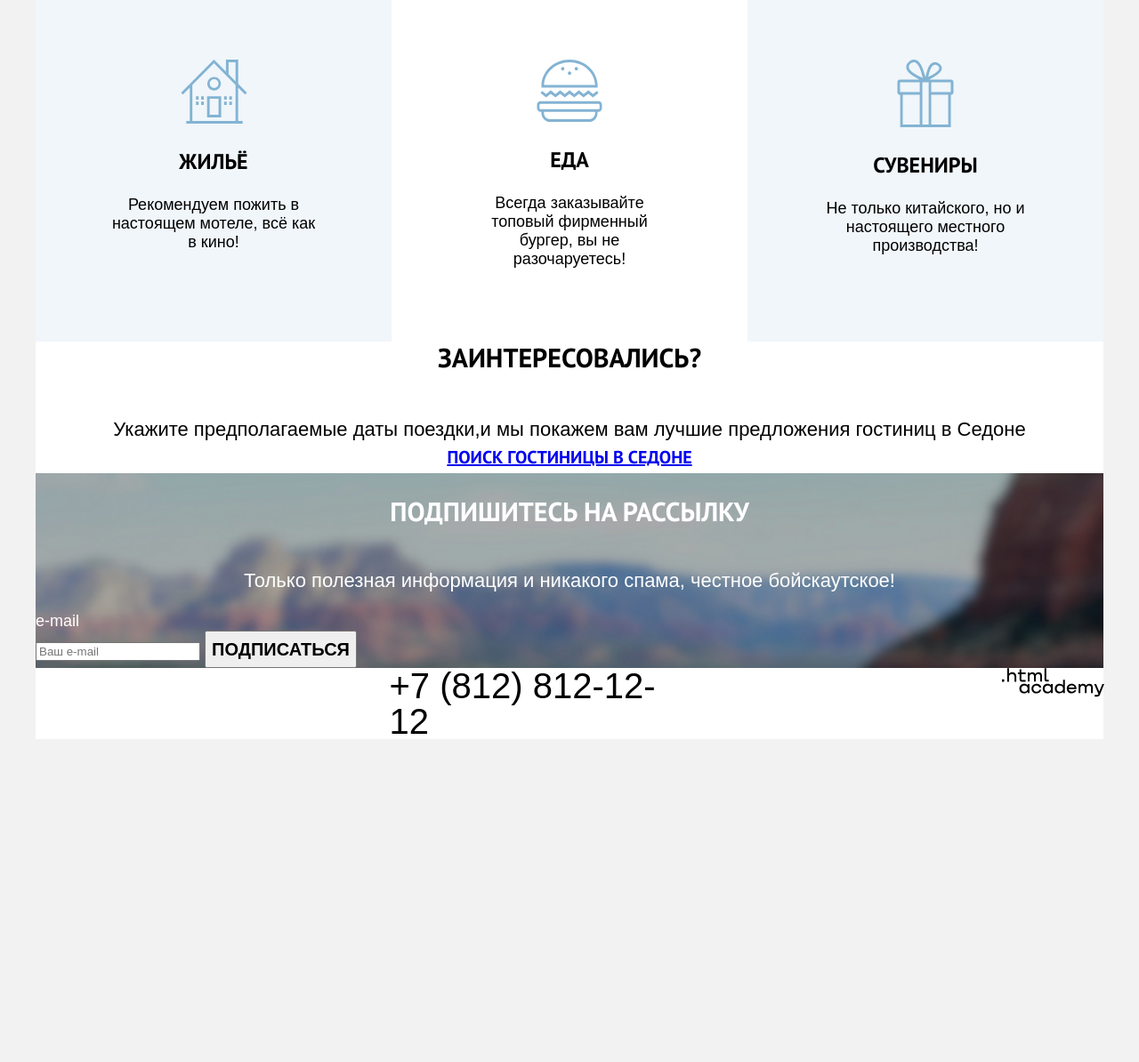
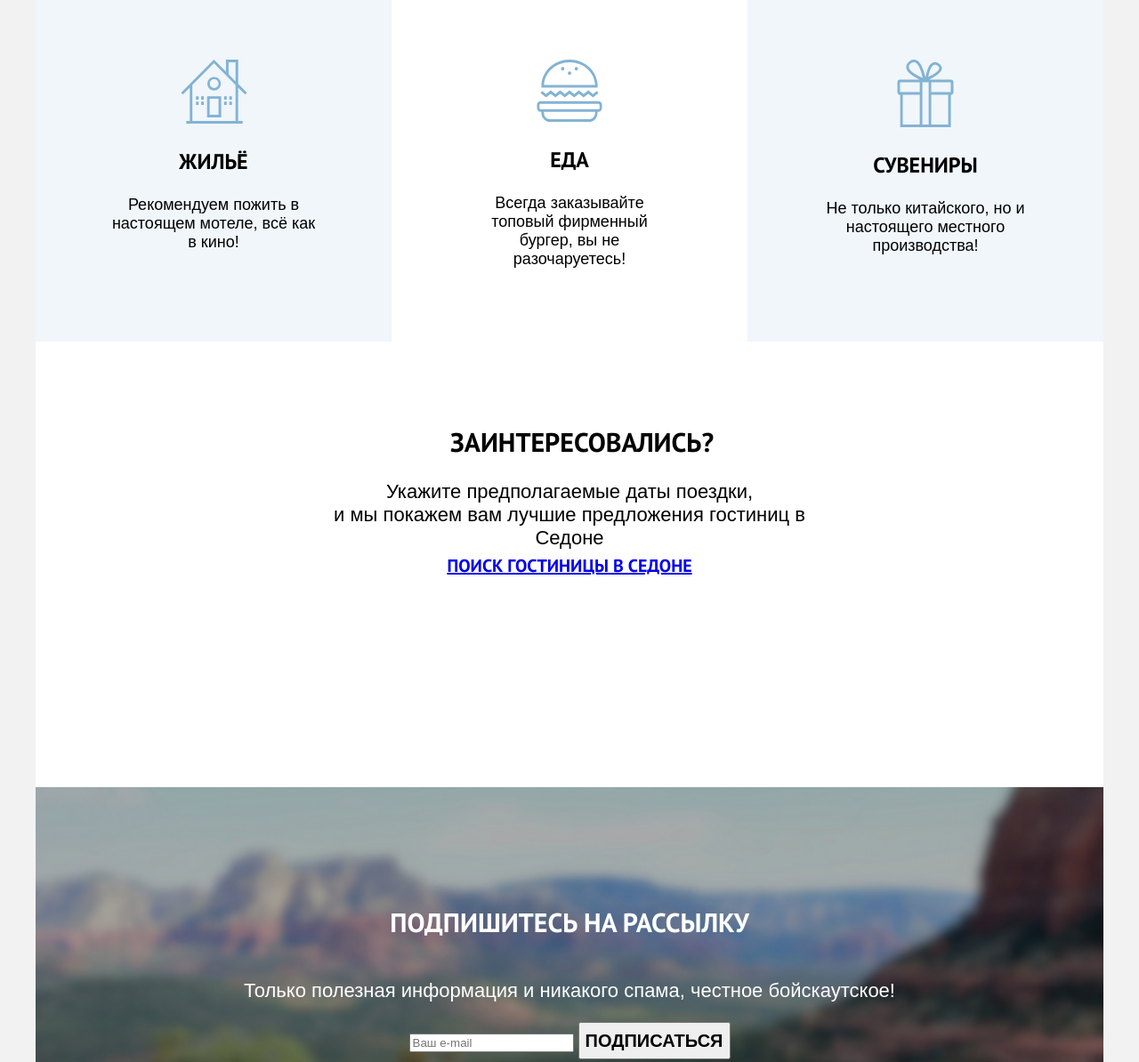
Before and after one commit to htmlacademy-htmlcss/2288783-sedona-36, a plain HTML site: page index.html in a window 1280 px wide. Shown: the part 2284-3478 px from the top of the page at 89% size. Before the commit the page ends 3117 px from the top, so only its background shows below. Drawn offline with Linux system fonts and the light colour scheme; files whose address does not match are found by name; a web font is replaced by a local one.

Commit message:
Флексы компонентов главной страницы

```diff
--- a/index.html
+++ b/index.html
@@ -107,8 +107,8 @@
             </li>
             <li class="service-item">
               <div class="service-block">
-                <div class="service-icon"><img src="images/service/service-food.svg" width="74" height="70"
-                    alt="Еда"></div>
+                <div class="service-icon"><img src="images/service/service-food.svg" width="74" height="70" alt="Еда">
+                </div>
                 <h3 class="advantages-item-title">Еда</h3>
                 <p>Всегда заказывайте топовый фирменный бургер, вы не разочаруетесь!</p>
               </div>
@@ -124,17 +124,20 @@
           </ul>
         </section>
         <section class="hotel-search">
-          <h2 class="advantages-title">Заинтересовались?</h2>
-          <p class="advantages-text">Укажите предполагаемые даты поездки,и мы покажем вам лучшие предложения гостиниц в
-            Седоне</p>
-          <a class="button-big" href="#">ПОИСК ГОСТИНИЦЫ В седоне</a>
+          <div class="search-text-block">
+            <h2 class="advantages-title">Заинтересовались?</h2>
+            <p class="advantages-text">Укажите предполагаемые даты поездки,<br>и мы покажем вам лучшие предложения
+              гостиниц в
+              Седоне</p>
+            <a class="button-big" href="#">ПОИСК ГОСТИНИЦЫ В седоне</a>
+          </div>
         </section>
         <section class="mail">
           <h2 class="mail-title">Подпишитесь на рассылку</h2>
           <p class="mail-text">Только полезная информация и никакого спама, честное бойскаутское!</p>
           <form class="mail-form" action="https://echo.htmlacademy.ru/" method="post">
-            <label class="form-label" for="mail-post">e-mail</label>
-            <div>
+            <label class="form-label" for="mail-post"></label>
+            <div class="input-email">
               <input type="text" id="mail-post" name="mail-post" placeholder="Ваш e-mail">
               <button class="button-big" type="submit">Подписаться</button>
             </div>
@@ -160,10 +163,10 @@
               </a>
             </li>
           </ul>
+          <a class="contacts-phone" href="tel:+78128121212">+7 (812) 812-12-12</a>
+          <a class="html-logo" href="https://htmlacademy.ru/"><img src="images/footer/html-logo.svg" width="114.9"
+              height="32.9" alt="htmlacademy"></a>
         </section>
-        <a class="contacts-phone" href="tel:+78128121212">+7 (812) 812-12-12</a>
-        <a class="html-logo" href="https://htmlacademy.ru/"><img src="images/footer/html-logo.svg" width="114.9"
-            height="32.9" alt="htmlacademy"></a>
       </footer>
     </div>
   </body>
--- a/styles/styles.css
+++ b/styles/styles.css
@@ -78,7 +78,6 @@ li {
   margin-left:auto;
 }
 .navigation-logo {
-
   padding: 0 70px 0 70px;
 }
 .navigation-link {
@@ -199,21 +198,27 @@ li {
   margin: 0 auto;
 }
 .hotel-search{
-  display: flex;
-  flex-direction: column;
-  justify-content: center;
-  text-align: center;
+display: flex;
+justify-content: center;
+text-align: center;
+height:406px;
+padding-top:95px;
+}
+.search-text-block{
+  display: block;
+  width:592px;
+  height:214px;
 }
 .mail{
   background-image:url("../images/subscribe.jpg");
   background-repeat: no-repeat;
-  background-size: 100% auto;
+  background-size:cover;
   width: 1200px;
+  height: 415px;
   color: #FFFFFF;
   display: flex;
   flex-direction: column;
   justify-content: center;
-
 }
 .mail-title {
   text-align: center;
@@ -228,13 +233,23 @@ li {
   font-weight: 400;
   line-height: 26px;
 }
+.mail-form{
+  display: flex;
+  justify-content: center;
+}
 .page-footer {
   background-color: #FFFFFF;
   color: #000000;
+  width: 1200px;
+  height: 120px;
+}
+.footer-social{
   display: flex;
-  width: 1200px;
+  width:1060px;
   justify-content: space-between;
-  }
+  margin-top: 40px;
+  margin-left: 70px;
+}
 
 .html-logo{
   width: 114px;
@@ -310,7 +325,12 @@ li {
 }
 
 
-/* Каталог */
+
+
+
+     /*                          Каталог                                        */
+
+
 .catalog-navigation{
   background-image:url(../images/catalog-background.jpg);
   background-repeat: no-repeat;
```
